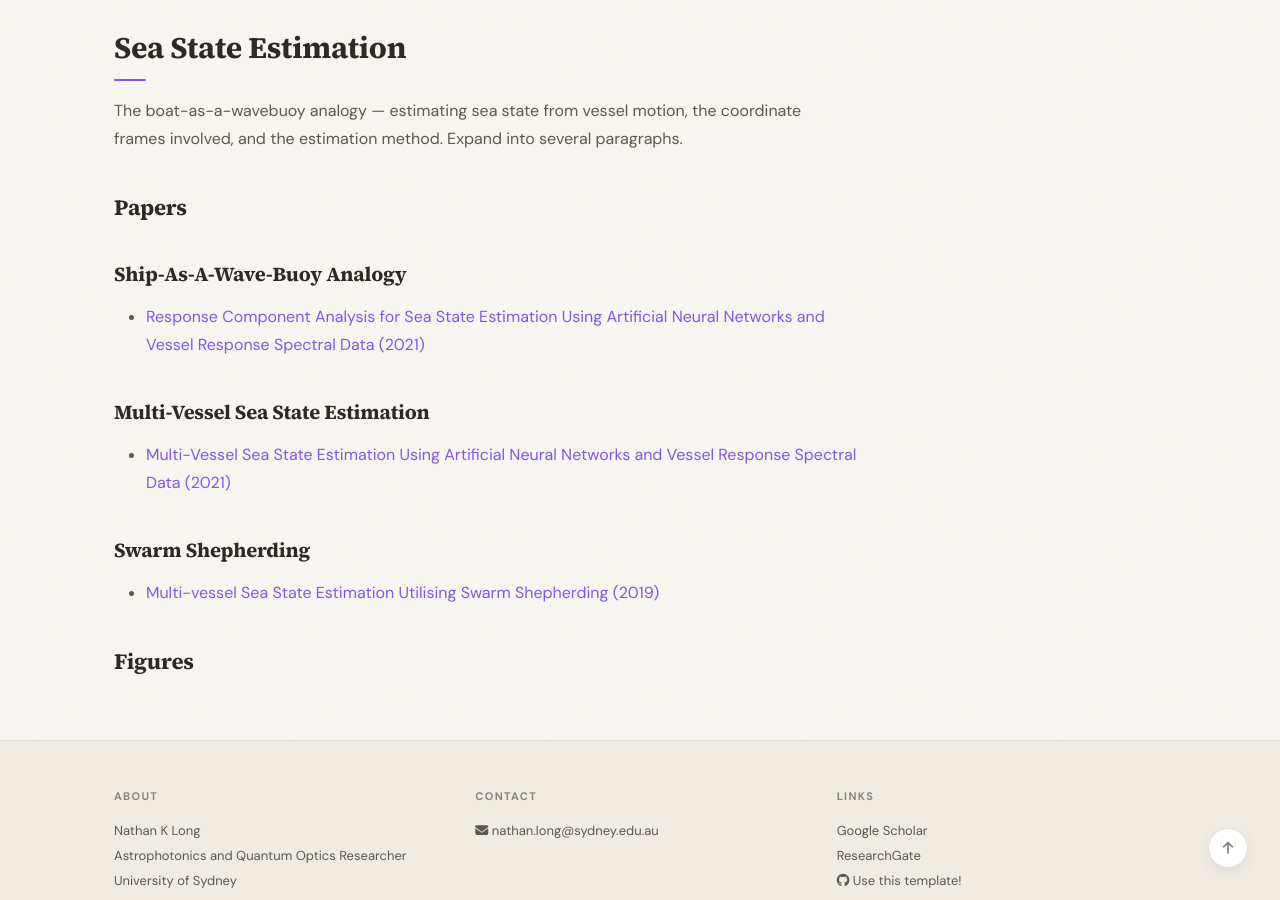
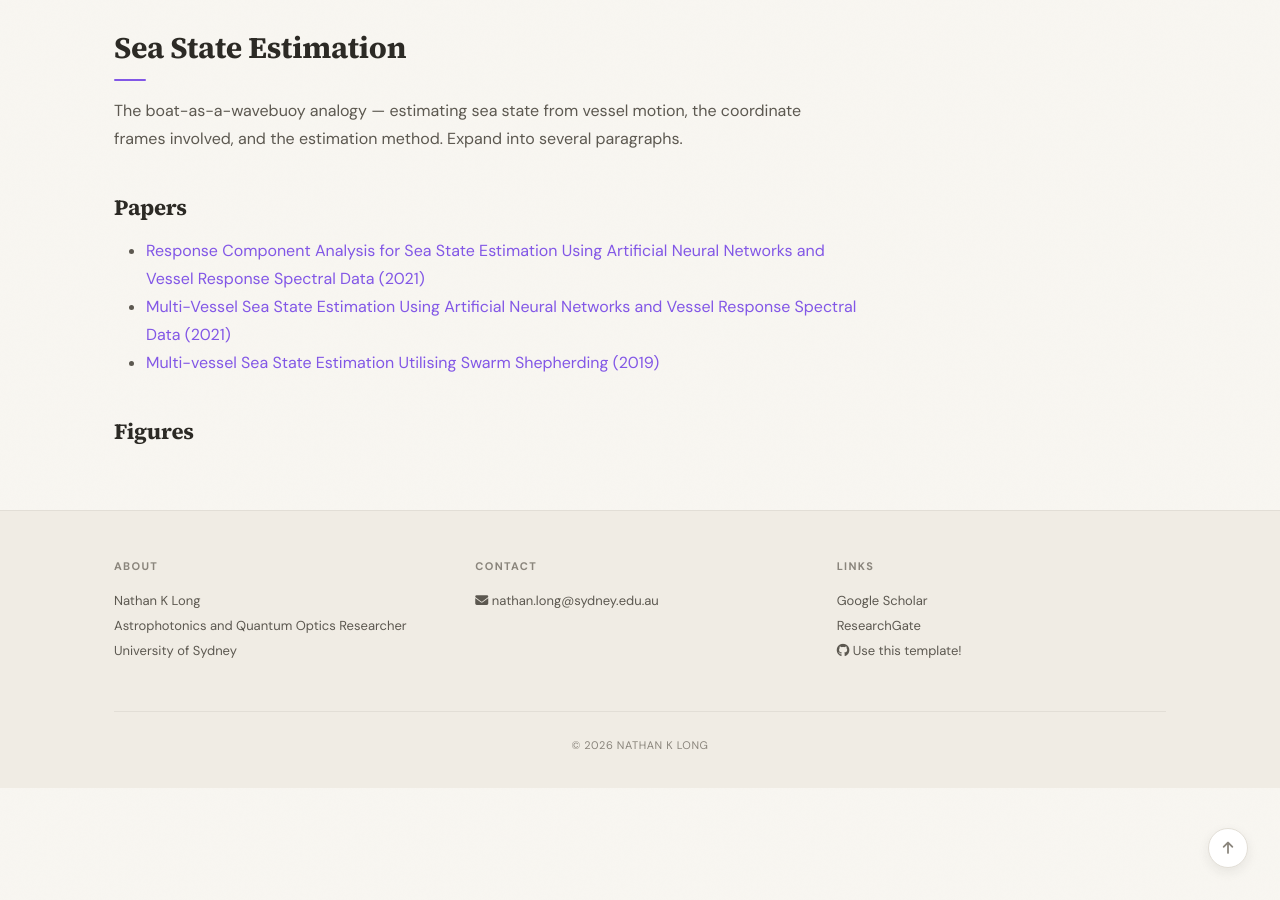
Before and after one commit to nathanklong/nathanklong.github.io, a Jekyll site: the page built from _pages/research-sea-state-estimation.md, in a window 1280 px wide and 900 px high, scrolled down 985 px. Built offline with Jekyll 4.4.1, drawn with Linux system fonts in a browser that asks for light colours; a style sheet for code colours, icons or effects is not loaded.

```diff
--- a/_pages/research-sea-state-estimation.md
+++ b/_pages/research-sea-state-estimation.md
@@ -13,13 +13,8 @@ paragraphs.
 
 ### Papers
 
-##### Ship-As-A-Wave-Buoy Analogy
 - [Response Component Analysis for Sea State Estimation Using Artificial Neural Networks and Vessel Response Spectral Data (2021)]({{ site.url }}{{ site.baseurl }}/papers/Long2022_-_Response Component Analysis for Sea State Estimation Using Artificial Neural Networks and Vessel Response Spectral Data.pdf)
-
-##### Multi-Vessel Sea State Estimation
 - [Multi-Vessel Sea State Estimation Using Artificial Neural Networks and Vessel Response Spectral Data (2021)]({{ site.url }}{{ site.baseurl }}/papers/Long2021_MSc_Thesis_-_Multi-vessel sea state estimation using artificial neural networks and vessel response spectral data.pdf)
-
-##### Swarm Shepherding
 - [Multi-vessel Sea State Estimation Utilising Swarm Shepherding (2019)]({{ site.url }}{{ site.baseurl }}/papers/Long2019_-_Multi-vessel Sea State Estimation Utilising Swarm Shepherding.pdf)
 
 ### Figures
```
